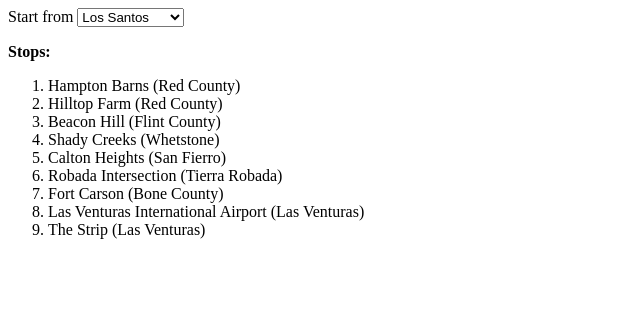
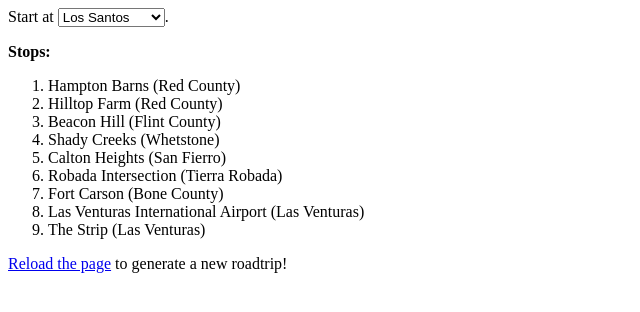
Before and after one commit to tukkek/gtasa-roadtrip, a plain HTML site: page index.html in a window 1280 px wide. Shown: the whole page, without its empty margins (0-640 px from the left). Drawn offline with Linux system fonts and the light colour scheme.

Commit message:
Instructional reload link

```diff
--- a/index.html
+++ b/index.html
@@ -2,11 +2,12 @@
 <link href='style.css' rel='stylesheet'>
 <meta charset='utf-8'>
 <meta name='viewport' content='width=device-width,initial-scale=1'>
-<div id='home'>Start from <select></select></div>
+<div id='home'>Start at <select></select>.</div>
 <div id='locations'>
   <strong>Stops:</strong>
   <ol></ol>
 </div>
+<p><a href='javascript:location.reload()'>Reload the page</a> to generate a new roadtrip!</p>
 <script type='module'>
   import * as roadtrip from './src/controller/roadtrip.js'
   import * as home from './src/view/home.js'
```
